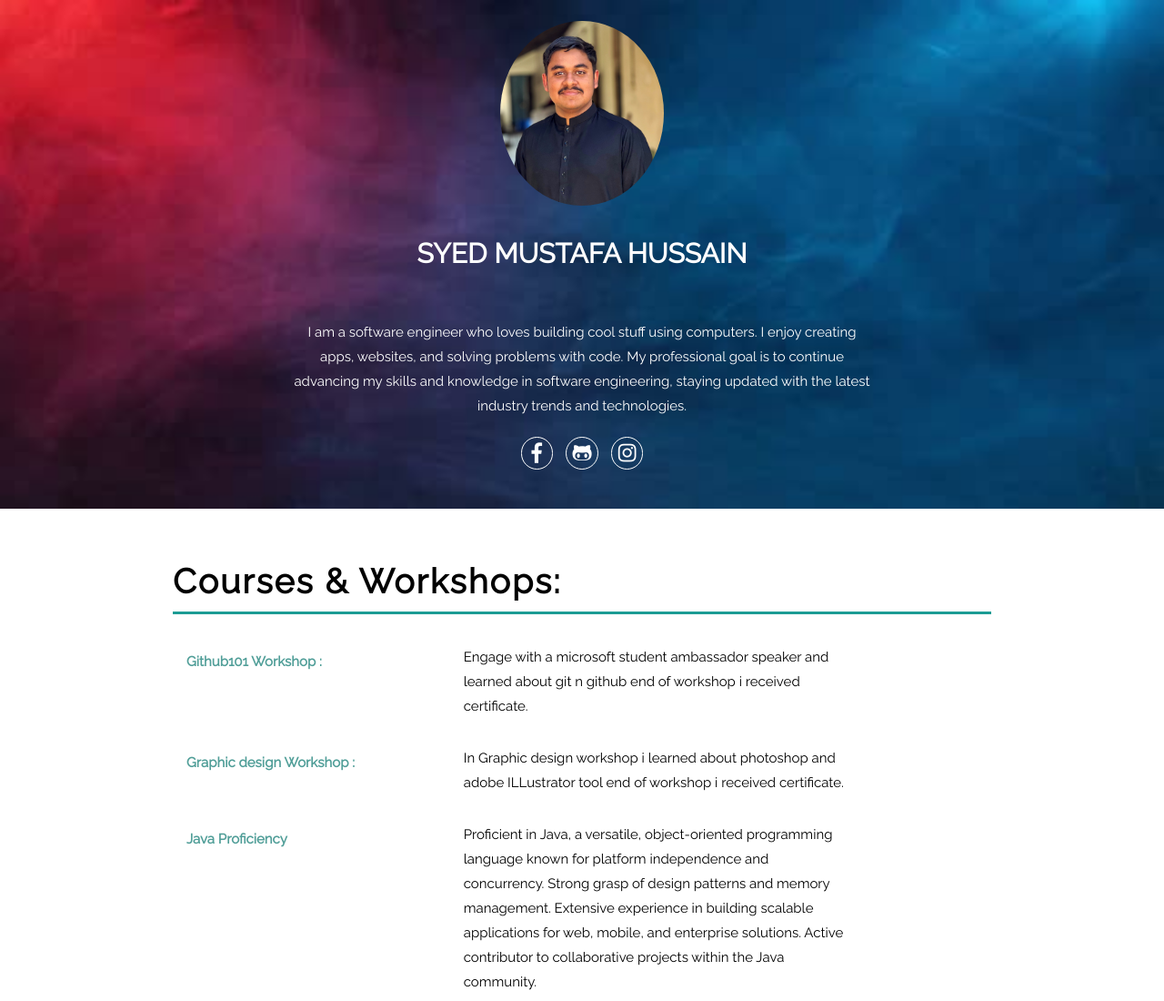
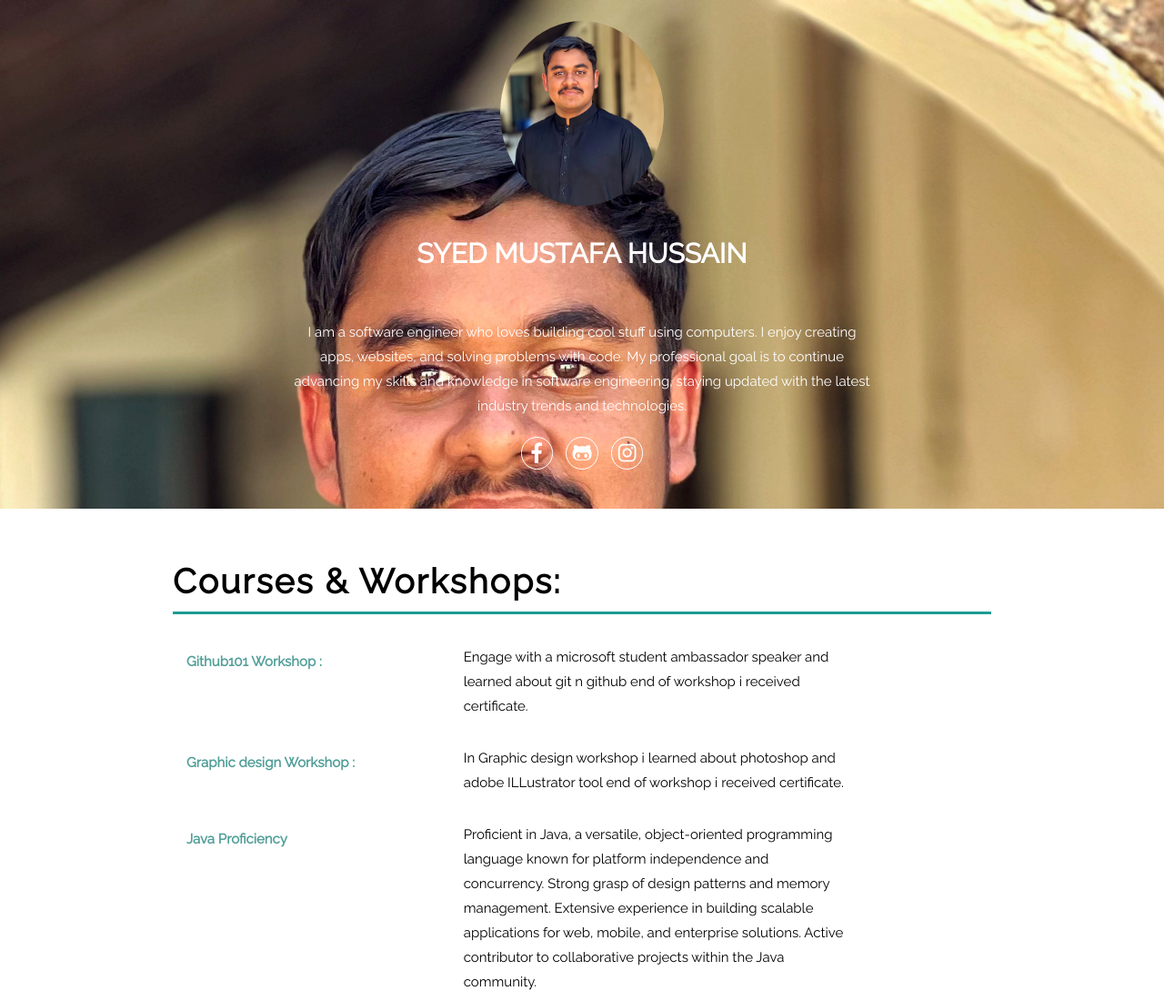
Before and after one commit to SYED-MUSTAFA5/Portfolio, a plain HTML site: page index.html in a window 1280 px wide. Shown: the top 1100 px of the page at 91% size. Drawn offline with Linux system fonts and the light colour scheme.

Commit message:
Update style.css

```diff
--- a/style.css
+++ b/style.css
@@ -32,7 +32,7 @@ header, main, footer {
 header {
   padding: 2em;
   text-align: center;
-  background-image: url('./img/bg.jpg');
+  background-image: url('./img/me.jpg');
   background-size: cover;
   background-position: fixed;
   color: white;
```
